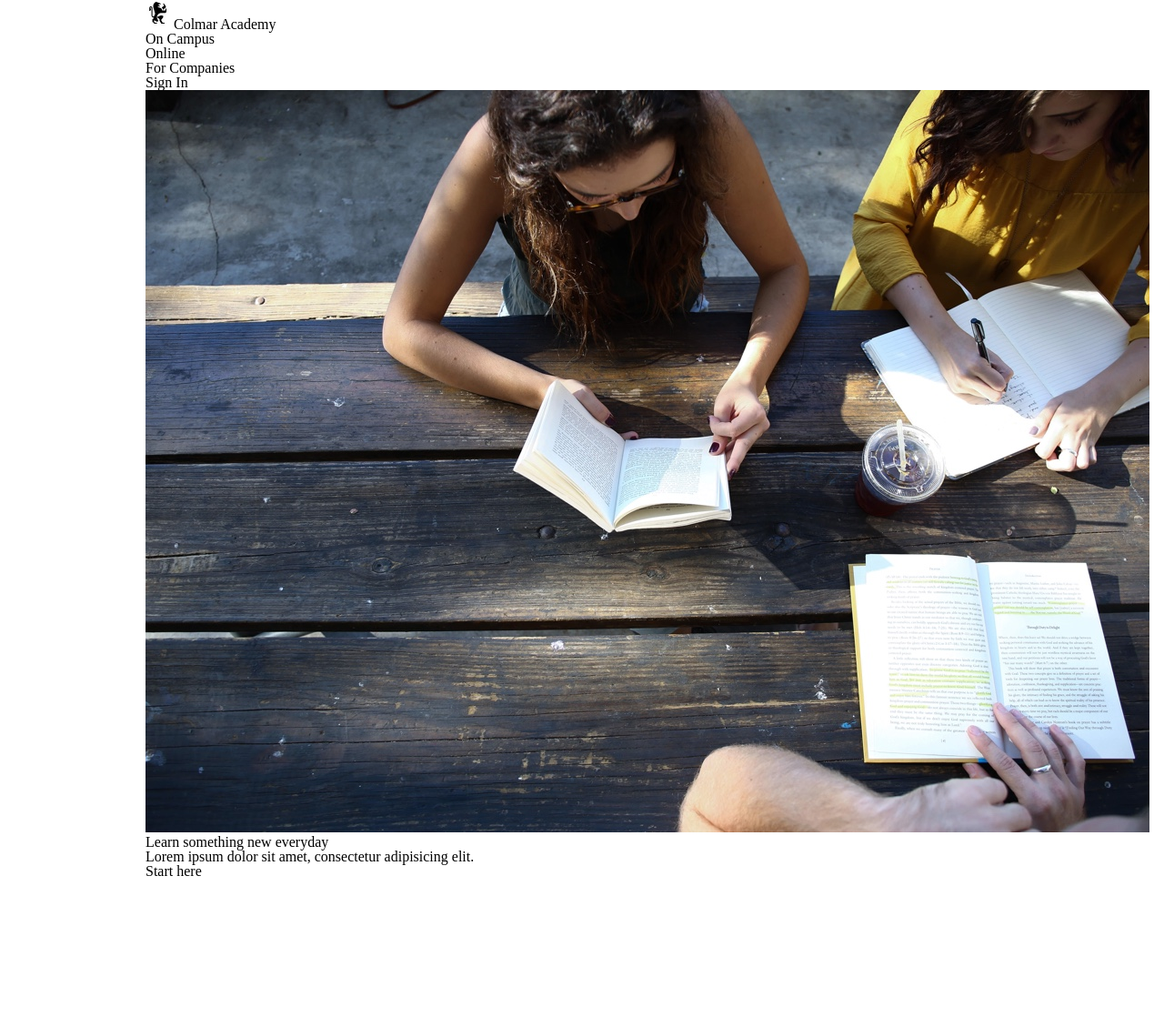
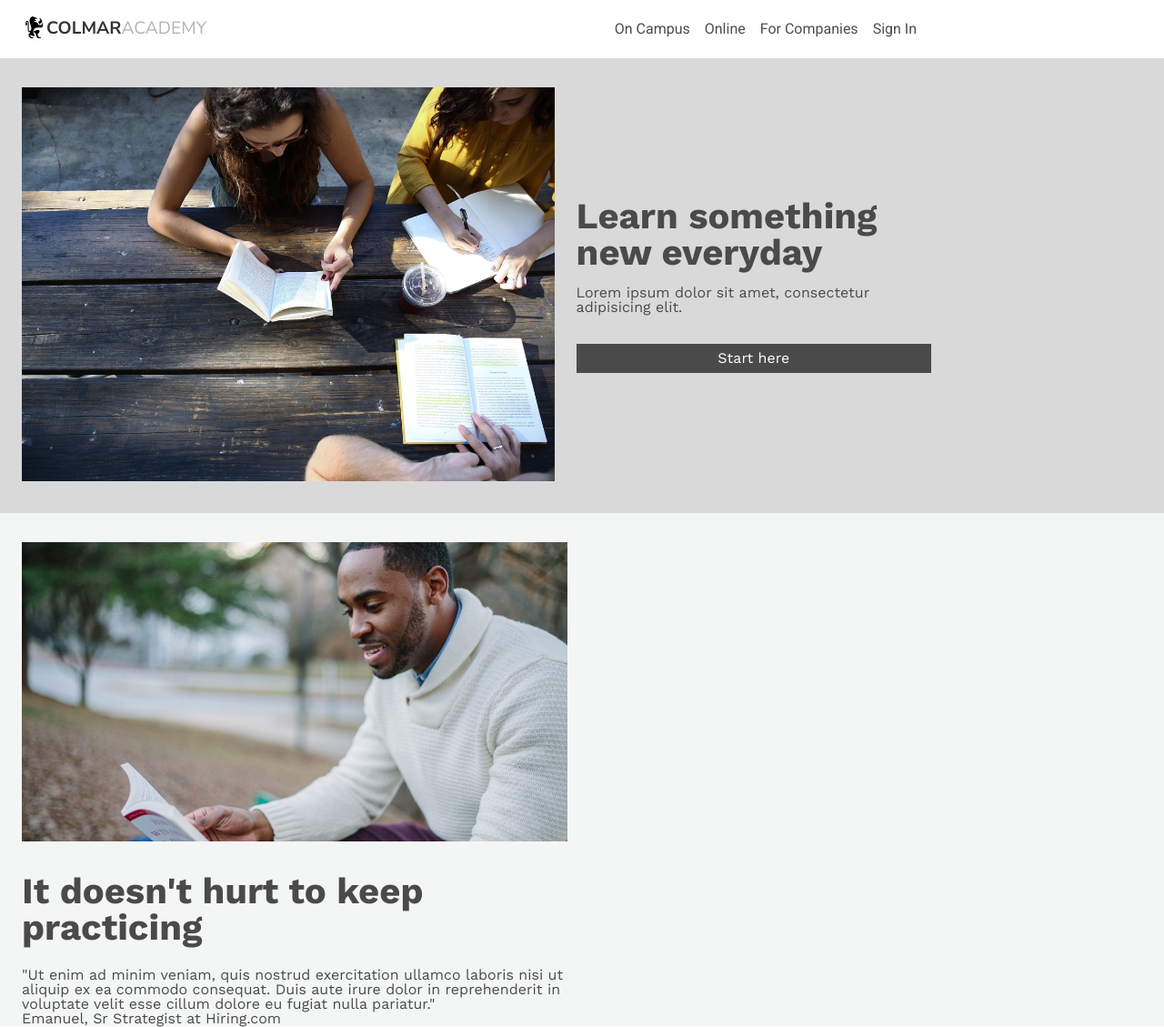
Before and after one commit to emilynordhoff/colmar-academy, a plain HTML site: page index.html in a window 1280 px wide. Shown: the whole page at 91% size. Before the commit the page ends 966 px from the top, so only its background shows below. Drawn offline with nearby package versions, Linux system fonts and the light colour scheme.

Commit message:
It's starting to come together.

```diff
--- a/index.html
+++ b/index.html
@@ -5,22 +5,23 @@
     <title>Colmar Academy</title>
     <link href="resources/css/reset.css" type="text/css" rel="stylesheet">
     <link href="resources/css/style.css" type="text/css" rel="stylesheet">
+    <link href="https://fonts.googleapis.com/css?family=Kanit:400,700,600|Nunito+Sans:400,700|Roboto:400,700|Work+Sans:400,600,700" rel="stylesheet">
   </head>
   <body>
     <!--HEADER-->
     <header>
       <div class="container heading">
-        <div class="logo">
-          <img src="resources/images/ic-logo.svg" />
-          <span class="company1">Colmar</span> <!--trailing comment...-->
-          <span class="company2">Academy</span>
+        <div class="company">
+          <img src="resources/images/ic-logo.svg" class="logo"/>
+          <span id="company-1">Colmar</span> <!--trailing comment...-->
+          <span id="company-2">Academy</span>
         </div>
         <nav>
-          <ul>
-            <li>On Campus </li>
-            <li>Online </li>
-            <li>For Companies </li>
-            <li>Sign In </li>
+          <ul class="nav-desktop">
+            <li> <a href="#">On Campus</a></li>
+            <li> <a href="#">Online</a></li>
+            <li> <a href="#">For Companies</a></li>
+            <li> <a href="#">Sign In</a></li>
           </ul>
         </nav>
       </div>
@@ -34,13 +35,24 @@
         <div class="banner-text">
           <h2>Learn something new everyday </h2>
           <h3>Lorem ipsum dolor sit amet, consectetur adipisicing elit. </h3>
-          <span class="btn">Start here </span>
+          <p class="btn">Start here </p>
         </div>
       </div>
     </div>
     <!--SUPPORTING LINKS-->
-    <div>
+    <div class="details">
       <div class="container">
+        <div class="main-info">
+          <div class="img-box">
+            <img src ="resources/images/information-main.jpg" />
+          </div>
+          <h2>It doesn't hurt to keep practicing </h2>
+          <h3>"Ut enim ad minim veniam, quis nostrud exercitation ullamco laboris nisi ut aliquip ex ea commodo consequat. Duis aute irure dolor in reprehenderit in voluptate velit esse cillum dolore eu fugiat nulla pariatur."</h3>
+          <p class="caption">Emanuel, Sr Strategist at Hiring.com </p>
+        </div>
+        <div class="side-info">
+
+        </div>
       </div>
     </div>
     <!--COURSE OFFERINGS-->
--- a/resources/css/style.css
+++ b/resources/css/style.css
@@ -1,9 +1,127 @@
 html {
   font-size: 16px;
-
+  font-family: 'Work Sans', sans-serif;
 }
 
 .container {
-  max-width: 960px;
-  margin: 0 auto;
+  max-width: 1000px;
+  margin-left: 1.5rem;
 }
+
+h2 {
+  font-weight: 700;
+  font-size: 2.5rem;
+}
+
+/* HEADER SECTION*/
+
+.heading {
+  display: flex;
+  justify-content: space-between;
+  height: 4rem;
+  background-color: hsl(0, 0%, 100%);
+  align-items: center;
+}
+
+.company {
+  display: flex;
+  align-items: center;
+}
+
+.company span {
+  text-transform: uppercase;
+  font-family: 'Nunito Sans', sans-serif;
+  font-size: 1.2rem;
+}
+
+.logo {
+  height: 2rem;
+  width: auto;
+}
+
+#company-1 {
+  font-weight: bold;
+  color: hsl(0, 0%, 20%);
+  background-color: hsl(0, 0%, 100%);
+}
+
+#company-2 {
+  font-weight: normal;
+  color: hsl(0, 0%, 70%);
+  background-color: hsl(0, 0%, 100%);
+}
+
+.nav-desktop {
+  display: flex;
+}
+
+.nav-desktop a {
+  font-family: 'Roboto', sans-serif;
+  color: hsl(0, 0%, 30%);
+  background-color: hsl(0, 0%, 100%);
+  text-decoration: none;
+  padding-right: 1rem;
+}
+
+/* BANNER SECTION*/
+
+.banner {
+  background-color: hsl(0, 0%, 85%);
+  padding: 2rem 0;
+}
+
+.banner .img-box {
+  width: 60%;
+}
+
+.banner img {
+  width: 100%;
+}
+
+.banner .container {
+  display: flex;
+  align-items: center;
+}
+
+.banner-text {
+  width: 40%;
+  margin-left:1.5rem;
+  color: hsl(0, 0%, 29%);
+}
+
+.banner-text h2 {
+  margin-bottom: 1rem;
+}
+
+.banner-text h3 {
+  margin-bottom: 2rem;
+}
+
+.banner-text .btn {
+  padding: 0.5rem 0;
+  width: 100%;
+  text-align: center;
+  background-color: hsl(0, 0%, 29%);
+  color: hsl(0, 0%, 100%);
+}
+
+/* DETAILS SECTION*/
+
+.details {
+  background-color: hsl(180, 9%, 96%);
+  color: hsl(0, 0%, 29%);
+  padding-top: 2rem;
+}
+
+.main-info {
+  width: 60%;
+  margin-right: 1.5rem;
+}
+
+.main-info img {
+  width: 100%;
+}
+
+.main-info h2 {
+  margin: 2rem 0 1.5rem 0;
+}
```
